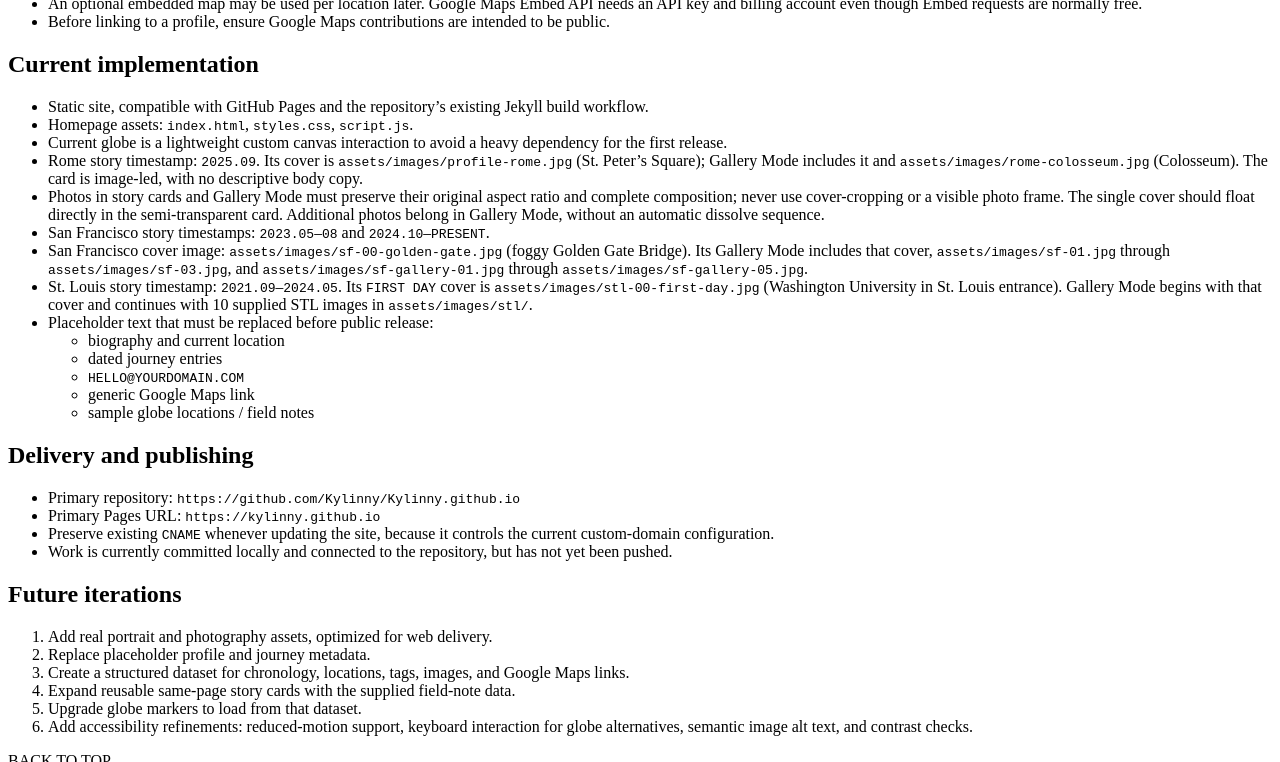
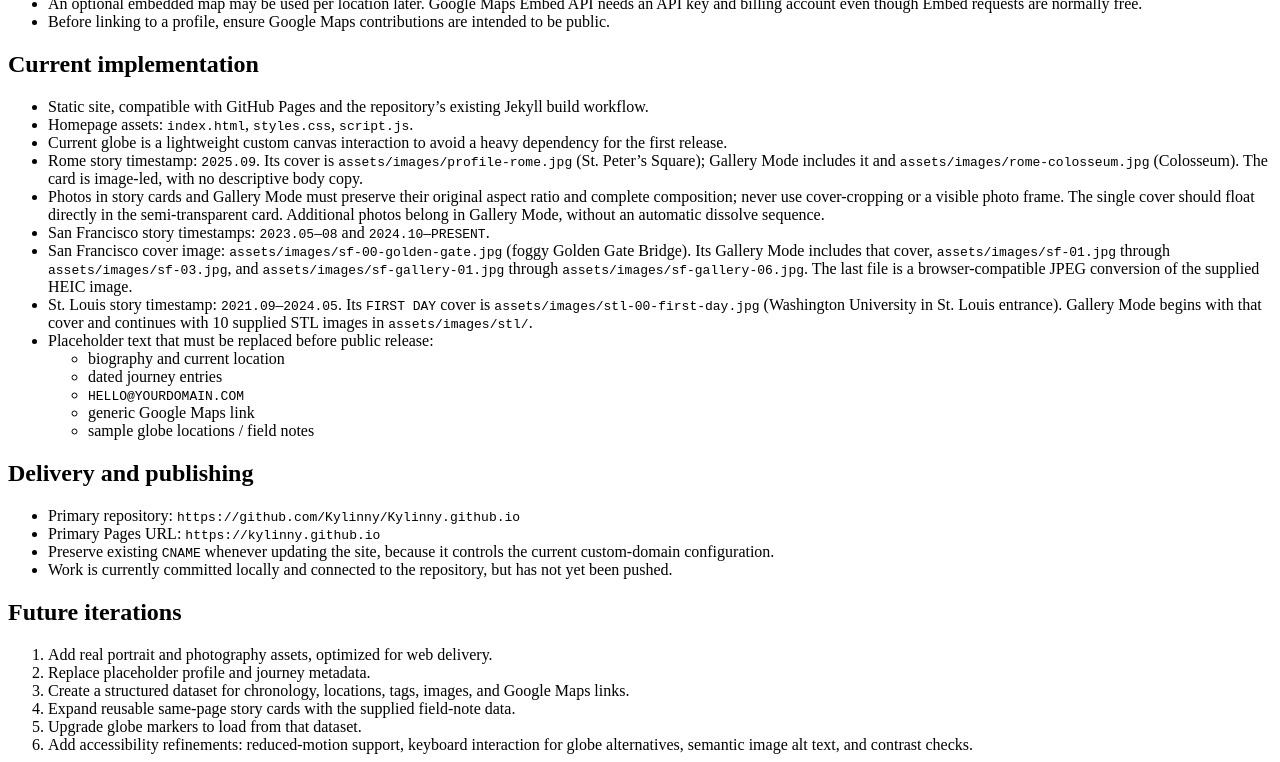
Before and after one commit to Kylinny/Kylinny.github.io, a Jekyll site: the page built from DESIGN_BRIEF.md, in a window 1280 px wide and 900 px high, scrolled down 2471 px, cut to the strip 0-762 px from the top of the window. Built offline with Jekyll 4.4.1, drawn with Linux system fonts in a browser that asks for light colours; nearby versions of some CDN libraries; our own code applies the rules of GitHub Pages for plain Markdown files.

Commit message:
Convert HEIC photo for SF gallery

```diff
--- a/DESIGN_BRIEF.md
+++ b/DESIGN_BRIEF.md
@@ -117,7 +117,7 @@
 - Rome story timestamp: `2025.09`. Its cover is `assets/images/profile-rome.jpg` (St. Peter's Square); Gallery Mode includes it and `assets/images/rome-colosseum.jpg` (Colosseum). The card is image-led, with no descriptive body copy.
 - Photos in story cards and Gallery Mode must preserve their original aspect ratio and complete composition; never use cover-cropping or a visible photo frame. The single cover should float directly in the semi-transparent card. Additional photos belong in Gallery Mode, without an automatic dissolve sequence.
 - San Francisco story timestamps: `2023.05—08` and `2024.10—PRESENT`.
-- San Francisco cover image: `assets/images/sf-00-golden-gate.jpg` (foggy Golden Gate Bridge). Its Gallery Mode includes that cover, `assets/images/sf-01.jpg` through `assets/images/sf-03.jpg`, and `assets/images/sf-gallery-01.jpg` through `assets/images/sf-gallery-05.jpg`.
+- San Francisco cover image: `assets/images/sf-00-golden-gate.jpg` (foggy Golden Gate Bridge). Its Gallery Mode includes that cover, `assets/images/sf-01.jpg` through `assets/images/sf-03.jpg`, and `assets/images/sf-gallery-01.jpg` through `assets/images/sf-gallery-06.jpg`. The last file is a browser-compatible JPEG conversion of the supplied HEIC image.
 - St. Louis story timestamp: `2021.09—2024.05`. Its `FIRST DAY` cover is `assets/images/stl-00-first-day.jpg` (Washington University in St. Louis entrance). Gallery Mode begins with that cover and continues with 10 supplied STL images in `assets/images/stl/`.
 - Placeholder text that must be replaced before public release:
   - biography and current location
--- a/script.js
+++ b/script.js
@@ -52,7 +52,7 @@
     id: 'sf', name: 'SAN FRANCISCO', country: 'USA', lat: 37.7749, lon: -122.4194,
     kicker: 'HOME BASE', timestamp: '2023.05—08 · 2024.10—PRESENT', body: 'Hey, I’m Junyi. Currently working at Uber in San Francisco 🌁 And I LOVE fog',
     cover: 'assets/images/sf-00-golden-gate.jpg',
-    gallery: ['assets/images/sf-00-golden-gate.jpg', 'assets/images/sf-01.jpg', 'assets/images/sf-02.jpg', 'assets/images/sf-03.jpg', 'assets/images/sf-gallery-01.jpg', 'assets/images/sf-gallery-02.jpg', 'assets/images/sf-gallery-03.jpg', 'assets/images/sf-gallery-04.jpg', 'assets/images/sf-gallery-05.jpg'],
+    gallery: ['assets/images/sf-00-golden-gate.jpg', 'assets/images/sf-01.jpg', 'assets/images/sf-02.jpg', 'assets/images/sf-03.jpg', 'assets/images/sf-gallery-01.jpg', 'assets/images/sf-gallery-02.jpg', 'assets/images/sf-gallery-03.jpg', 'assets/images/sf-gallery-04.jpg', 'assets/images/sf-gallery-05.jpg', 'assets/images/sf-gallery-06.jpg'],
     captions: {
       'assets/images/sf-00-golden-gate.jpg': 'I took this shot while interning at PlayStation in the summer of 2023. It was my first time in the Bay Area, and I absolutely fell in love.',
     },
```
Also changed, not shown: assets/images/sf-gallery-06.jpg (added).
